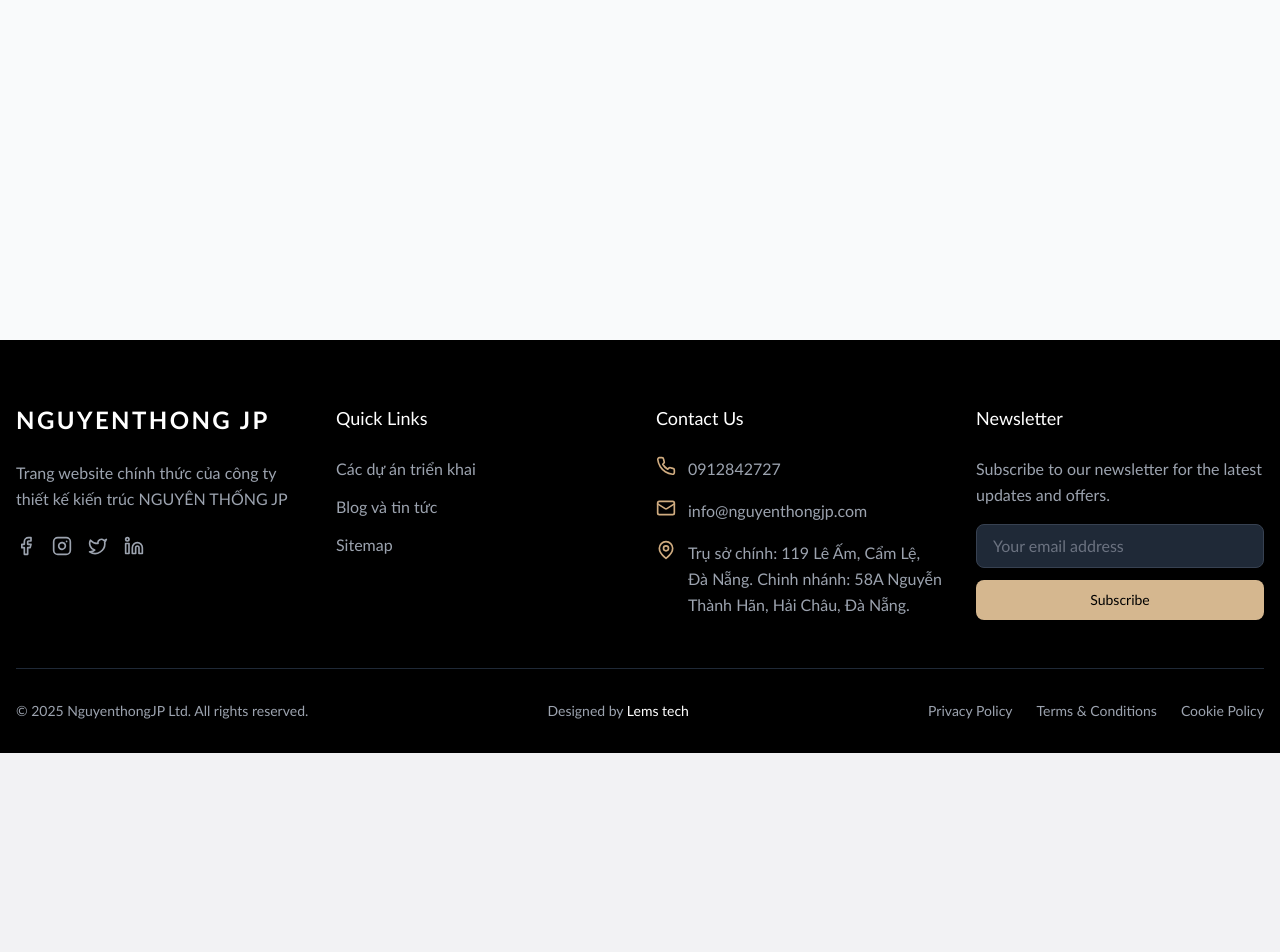
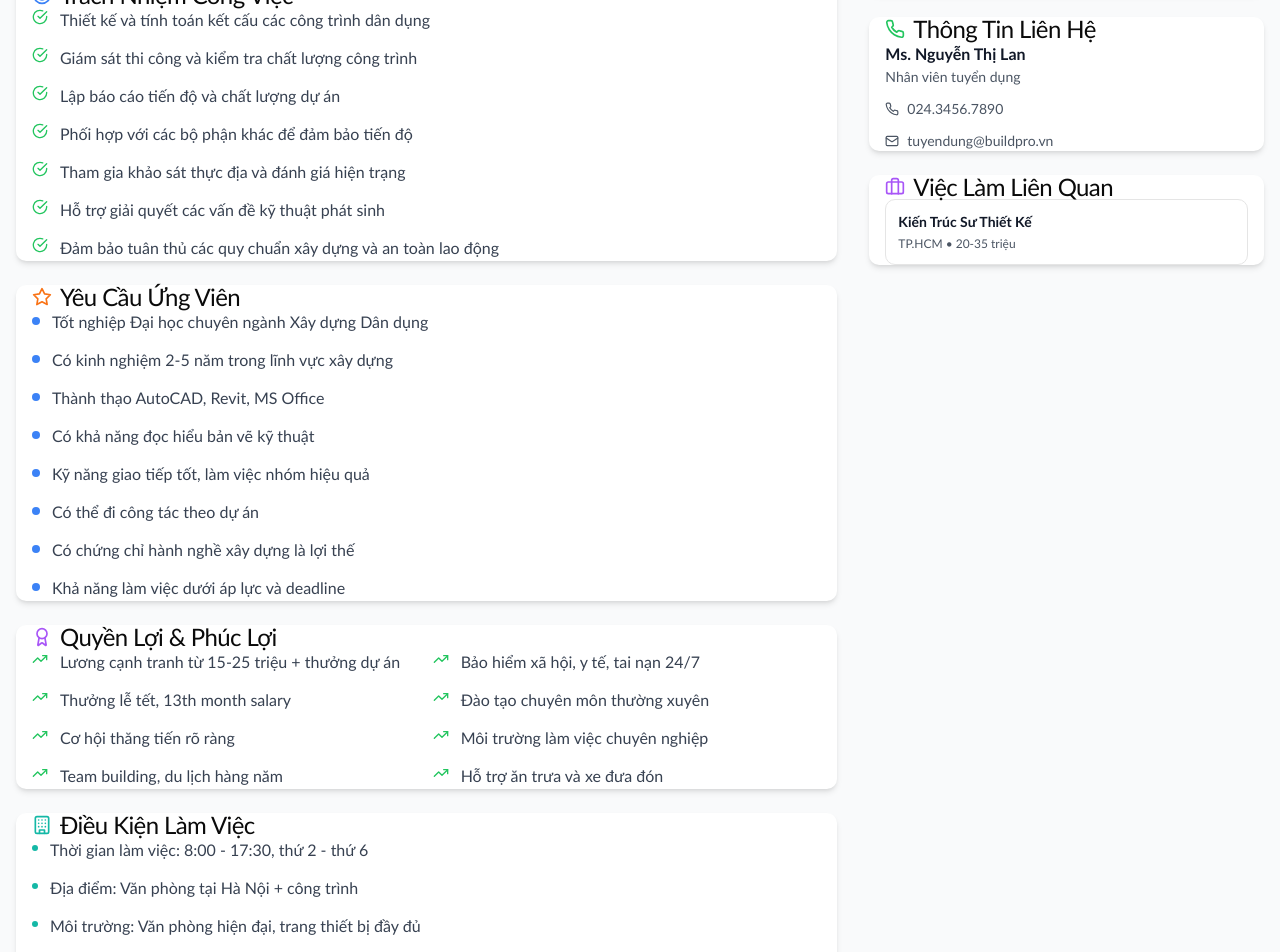
Before and after one commit to NHNSang/nguyenthon, a Next.js app: page /tuyen-dung/1 in a window 1280 px wide. Shown: the part 460-1412 px from the top of the page. Before the commit the page ends 1213 px from the top, so only its background shows below. Built offline with nearby package versions, Linux system fonts and the light colour scheme.

Commit message:
cm fix page  tuyen-dung/[slug]

```diff
--- a/src/app/(dynamicPages)/du-an/[uri]/page.tsx
+++ b/src/app/(dynamicPages)/du-an/[uri]/page.tsx
@@ -63,7 +63,7 @@
       // Remove project prefix and trailing slashes for route parameters
       cleanUri = cleanUri.replace(/^\/project\//, '').replace(/\/$/, '');
 
-      console.log('Cleaned URI for route:', cleanUri);
+      // console.log('Cleaned URI for route:', cleanUri);
 
       return {
         uri: cleanUri
@@ -81,7 +81,7 @@
     // Format the URI by adding necessary prefix for WordPress API
     const { uri } = await params;
     const projectUri = `/project/${uri}/`;
-    console.log('URI of project:', projectUri);
+    // console.log('URI of project:', projectUri);
 
     const res = await getSingleProject(projectUri);
     const project = res?.project;
--- a/src/app/(dynamicPages)/tuyen-dung/[slug]/page.tsx
+++ b/src/app/(dynamicPages)/tuyen-dung/[slug]/page.tsx
@@ -1,8 +1,7 @@
 "use client"
 
-import type React from "react"
-
-import { useState } from "react"
+import React, { useState, useEffect } from "react"
+import type { Metadata } from "next"
 import { Button } from "@/components/ui/button"
 import { Card, CardContent, CardDescription, CardHeader, CardTitle } from "@/components/ui/card"
 import { Badge } from "@/components/ui/badge"
@@ -322,11 +321,27 @@
   )
 }
 
-export default function JobDetailPage({ jobId }: { jobId: string }) {
+interface PageProps {
+  params: Promise<{ slug: string }>
+}
+
+export default function JobDetailPage({ params }: PageProps) {
   const [isModalOpen, setIsModalOpen] = useState(false)
   const [isSaved, setIsSaved] = useState(false)
+  const [jobId, setJobId] = useState<string>("")
+  const [job, setJob] = useState<any>(null)
 
-  const job = jobDetails[jobId as keyof typeof jobDetails]
+  // Sử dụng useEffect để resolve params
+  useEffect(() => {
+    const resolveParams = async () => {
+      const resolvedParams = await params
+      const slug = resolvedParams.slug
+      setJobId(slug)
+      setJob(jobDetails[slug as keyof typeof jobDetails])
+    }
+
+    resolveParams()
+  }, [params])
 
   if (!job) {
     return (
@@ -450,7 +465,7 @@
               </CardHeader>
               <CardContent>
                 <ul className="space-y-3">
-                  {job.responsibilities.map((responsibility, index) => (
+                  {job.responsibilities.map((responsibility: string, index: number) => (
                     <li key={index} className="flex items-start">
                       <CheckCircle size={16} className="mr-3 text-green-500 mt-0.5 flex-shrink-0" />
                       <span className="text-gray-700">{responsibility}</span>
@@ -470,7 +485,7 @@
               </CardHeader>
               <CardContent>
                 <ul className="space-y-3">
-                  {job.requirements.map((requirement, index) => (
+                  {job.requirements.map((requirement: string, index: number) => (
                     <li key={index} className="flex items-start">
                       <div className="w-2 h-2 bg-blue-500 rounded-full mr-3 mt-2 flex-shrink-0"></div>
                       <span className="text-gray-700">{requirement}</span>
@@ -490,7 +505,7 @@
               </CardHeader>
               <CardContent>
                 <div className="grid md:grid-cols-2 gap-3">
-                  {job.benefits.map((benefit, index) => (
+                  {job.benefits.map((benefit: string, index: number) => (
                     <div key={index} className="flex items-start">
                       <TrendingUp size={16} className="mr-3 text-green-500 mt-0.5 flex-shrink-0" />
                       <span className="text-gray-700">{benefit}</span>
@@ -510,7 +525,7 @@
               </CardHeader>
               <CardContent>
                 <ul className="space-y-3">
-                  {job.workingConditions.map((condition, index) => (
+                  {job.workingConditions.map((condition: string, index: number) => (
                     <li key={index} className="flex items-start">
                       <div className="w-1.5 h-1.5 bg-teal-500 rounded-full mr-3 mt-2 flex-shrink-0"></div>
                       <span className="text-gray-700">{condition}</span>
@@ -604,7 +619,7 @@
                   </CardTitle>
                 </CardHeader>
                 <CardContent className="space-y-3">
-                  {job.relatedJobs.map((relatedJobId) => {
+                  {job.relatedJobs.map((relatedJobId: number) => {
                     const relatedJob = jobDetails[relatedJobId.toString() as keyof typeof jobDetails]
                     if (!relatedJob) return null
                     return (
--- a/src/app/page.tsx
+++ b/src/app/page.tsx
@@ -1,29 +1,21 @@
 
 
 import { Suspense } from "react";
+import { getAllPosts, getAllProjects, getComponents, getLastestPosts } from "@/lib/api";
+
 import Loading from "./loading";
-
-import HeroSection from "@/components/custom/hero/hero";
 import TestimonialsSection from "@/components/custom/testimonials/Testimonials";
 import OurProcessSection from "@/components/custom/our-process/OurProcess";
-import CTASection from "@/components/custom/CTA/Cta";
 import LatestNewsSection from "@/components/custom/blog-posts/LatestNews";
-import { getAllPosts, getAllProjects, getComponents, getLastestPosts } from "@/lib/api";
-import Mediashowcase from "@/components/custom/social-media/MediaShowcase";
 import OurServices from "@/components/custom/offerServices/our-services";
 import ProjectsComponent from "@/components/custom/projects/project-component";
 import BackToTopNoClient from "@/components/custom/backToTop/BackToTopNoClient";
 import ValuesSection from "@/components/custom/why-us/values-company-section";
-import { ArchitectureCarousel } from "@/components/custom/carousel/ArchitectureCarousel";
 import CarouselSlide from "@/components/custom/carousel/carousel";
 import NumberOfAchievements from "@/components/custom/NumberOfAchievements";
 
-
-
-
 export default async function Home() {
   const posts = await fetchAllPosts();// lấy dữ liệu tất cả bài viết
-  const latestArticles = await fetchLastestPosts();
   const components = await fetchComponents();
   const projects = await fetchProjects();
 
@@ -31,20 +23,13 @@
     <div className="bg-white relative overflow-hidden" >
       <section id='topPage'></section>
       <Suspense fallback={<Loading />}>
-        {/* <ArchitectureCarousel/> */}
         <CarouselSlide/>
-        {/* <HeroSection
-        hero={components?.heroComponent}
-        posts={latestArticles}
-        /> */}
         <ValuesSection valuesComponent={components?.valuesComponent} />
-        {/* <Mediashowcase mediaShowcaseComponent={components?.mediaComponent} /> */}
         <OurServices />
         <NumberOfAchievements/>
         <OurProcessSection />
         <ProjectsComponent projects={projects} />
         <TestimonialsSection />
-        {/* <CTASection /> */}
         <LatestNewsSection lastestArticles={posts} />
         <BackToTopNoClient />
       </Suspense>
```
